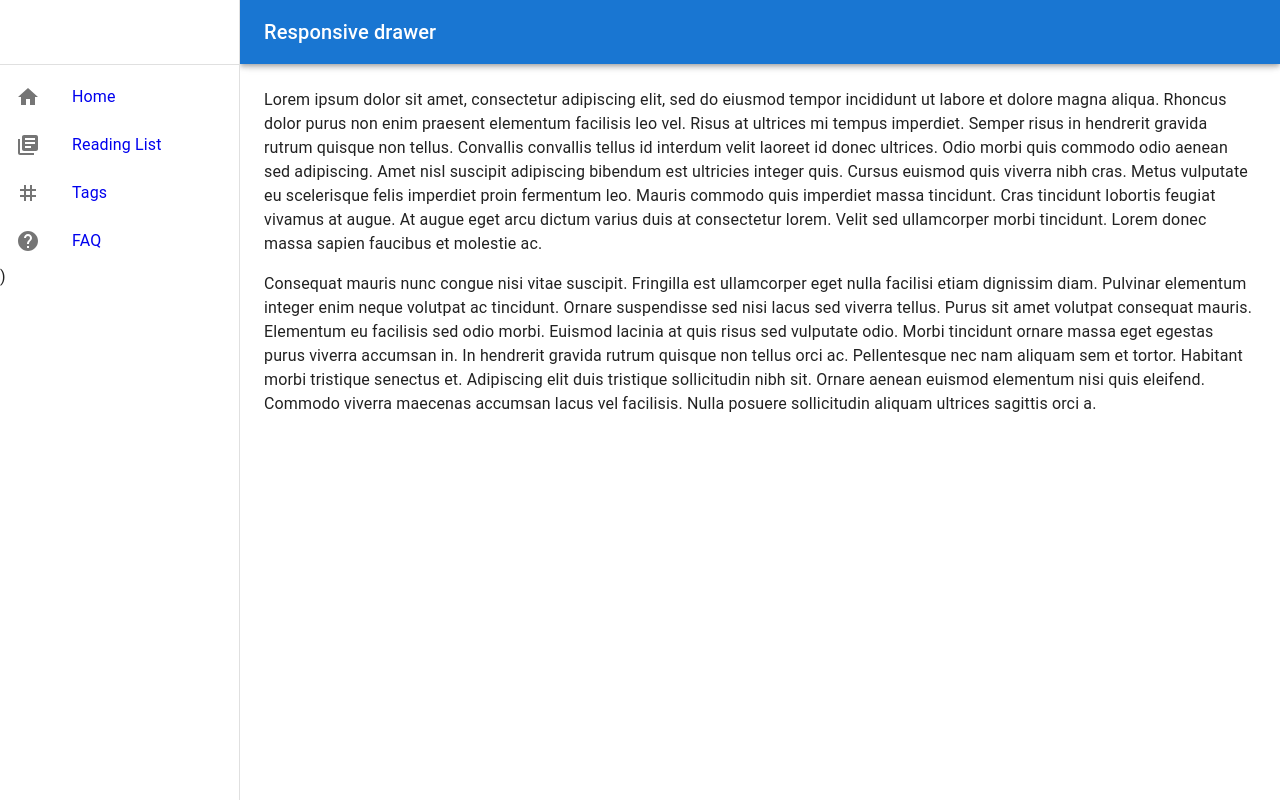
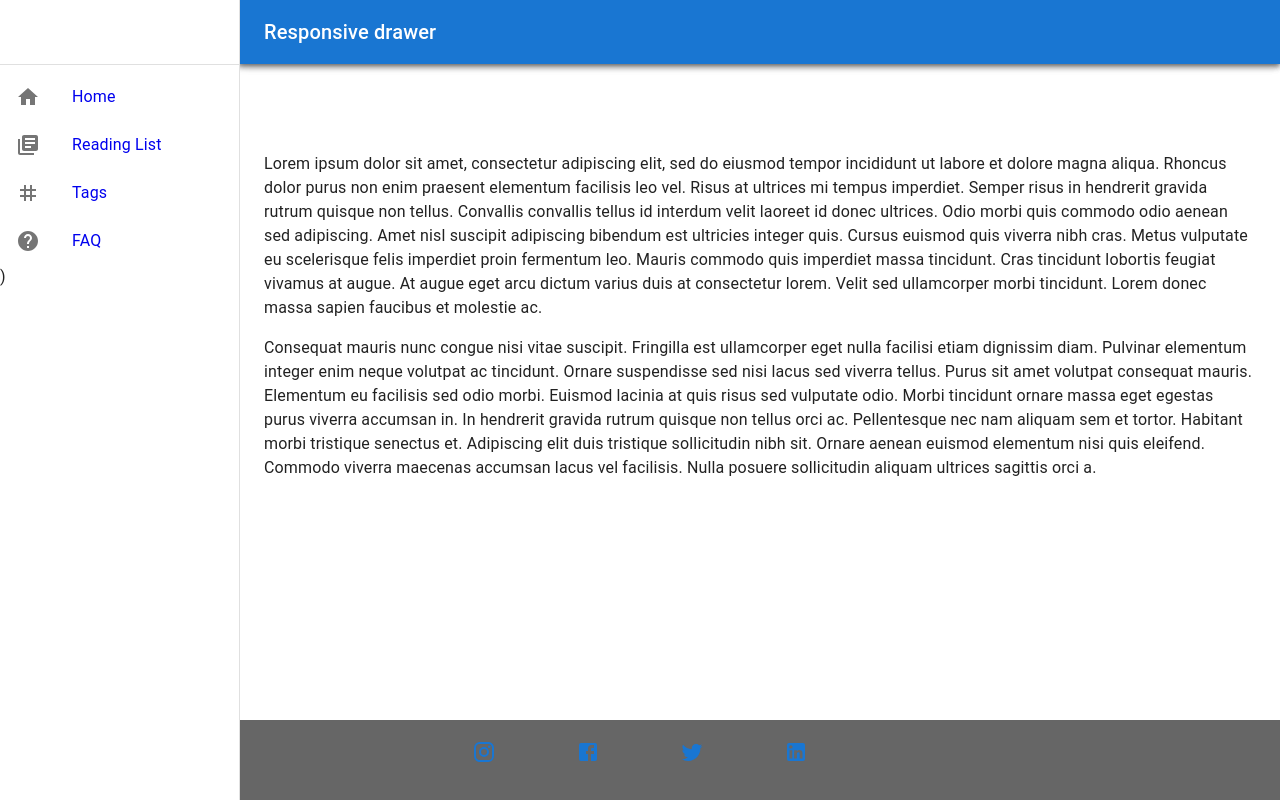
Before and after one commit to Zee-Iq/Wordpress, a React (Create React App) app in the folder wordpress/: page /sidebar in a window 1280 px wide. Built offline with nearby package versions, Linux system fonts and the light colour scheme.

Commit message:
changed the  layout,added links, my profile

```diff
--- a/wordpress/src/App.css
+++ b/wordpress/src/App.css
@@ -1,3 +1,5 @@
-/* body {
-    text-decoration: none;
-} */
+* {
+  margin: 0;
+  padding: 0;
+  box-sizing: border-box;
+}
--- a/wordpress/src/App.jsx
+++ b/wordpress/src/App.jsx
@@ -1,12 +1,15 @@
 import "./App.css";
 import { BrowserRouter } from "react-router-dom";
 import { Routes } from "./Routes";
+import Navbar from "./components/Navbar/Navbar";
+import Footer from "./components/Footer/Footer";
 
 const App = () => {
-  return(
+  return (
     <BrowserRouter>
+      <Navbar />
       <Routes />
-
+      <Footer />
     </BrowserRouter>
   );
 };
```
